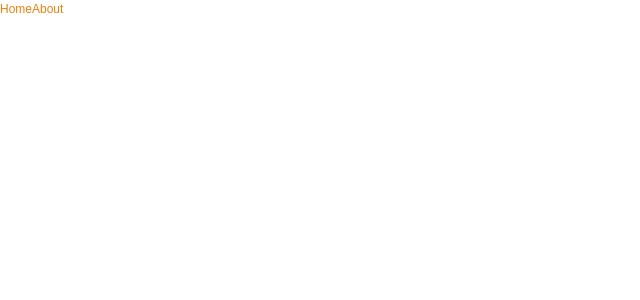
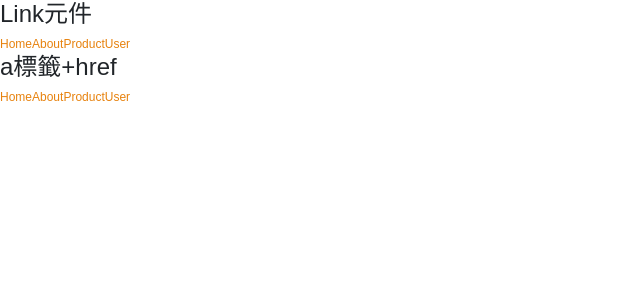
Before and after one commit to karinhsin/React_tutorial, a React (Create React App) app: page / in a window 1280 px wide. Shown: the top 300 px of the page, without its empty margins (0-640 px from the left). Built offline with nearby package versions, Linux system fonts and the light colour scheme.

Commit message:
新增react-router-2範例

```diff
--- a/src/App.js
+++ b/src/App.js
@@ -1,33 +1,50 @@
-import { BrowserRouter as Router, Route, Link, Switch } from 'react-router-dom'
-import React from 'react'
+ import { BrowserRouter as Router, Route, Link, Switch } from 'react-router-dom'
+import React, { useState } from 'react'
 import Home from './pages/Home'
 import About from './pages/About'
 import Product from './pages/Product'
 import Android from './pages/sub-product/Android'
 import Apple from './pages/sub-product/Apple'
+import User from './pages/User'
 
 function App() {
+  // 指示會員是否登入，true = 登入
+  const [auth, setAuth] = useState(false)
+
   return (
     <Router>
       <>
+        <h2>Link元件</h2>
         <Link to="/">Home</Link>
         <Link to="/about">About</Link>
+        <Link to="/product">Product</Link>
+        <Link to="/user">User</Link>
+        <h2>a標籤+href</h2>
+        <a href="/">Home</a>
+        <a href="/about">About</a>
+        <a href="/product">Product</a>
+        <a href="/user">User</a>
 
         <Switch>
-          <Route exact path="/product/apple">
+          {/* 路徑愈長往愈上面放 */}
+          <Route path="/product/apple">
             <Apple />
           </Route>
-          <Route exact path="/product/android">
+          <Route path="/product/android">
             <Android />
           </Route>
-          <Route exact path="/product">
-            <Product />
+          <Route path="/product">
+            <Product auth={auth} />
           </Route>
           <Route path="/about">
             <About />
           </Route>
+          <Route path="/user">
+            <User auth={auth} setAuth={setAuth} />
+          </Route>
+          {/* exact 精確 代表要求要精準地符合路徑再套用這個元件或css樣式 */ }
           <Route exact path="/">
-            <Home />
+            <Home auth={auth} />
           </Route>
         </Switch>
       </>
--- /dev/null
+++ b/src/components/Menu.js
@@ -0,0 +1 @@
+import './Menu.scss'
```
Also changed, not shown: src/components/Menu.scss (added).
